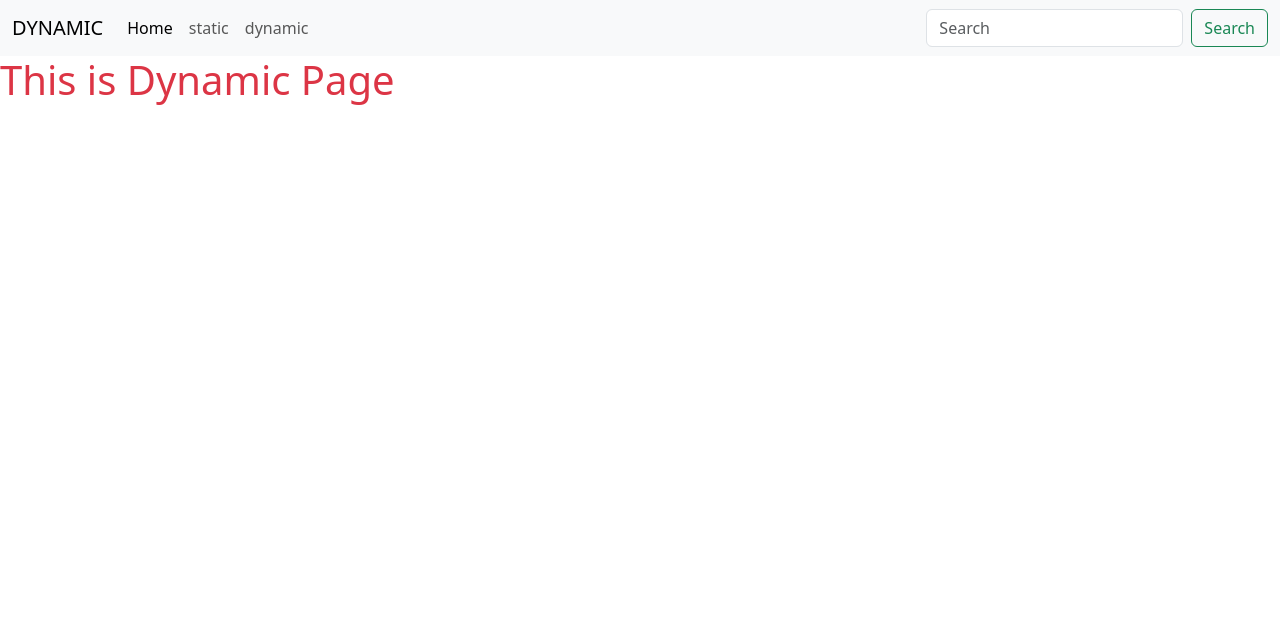
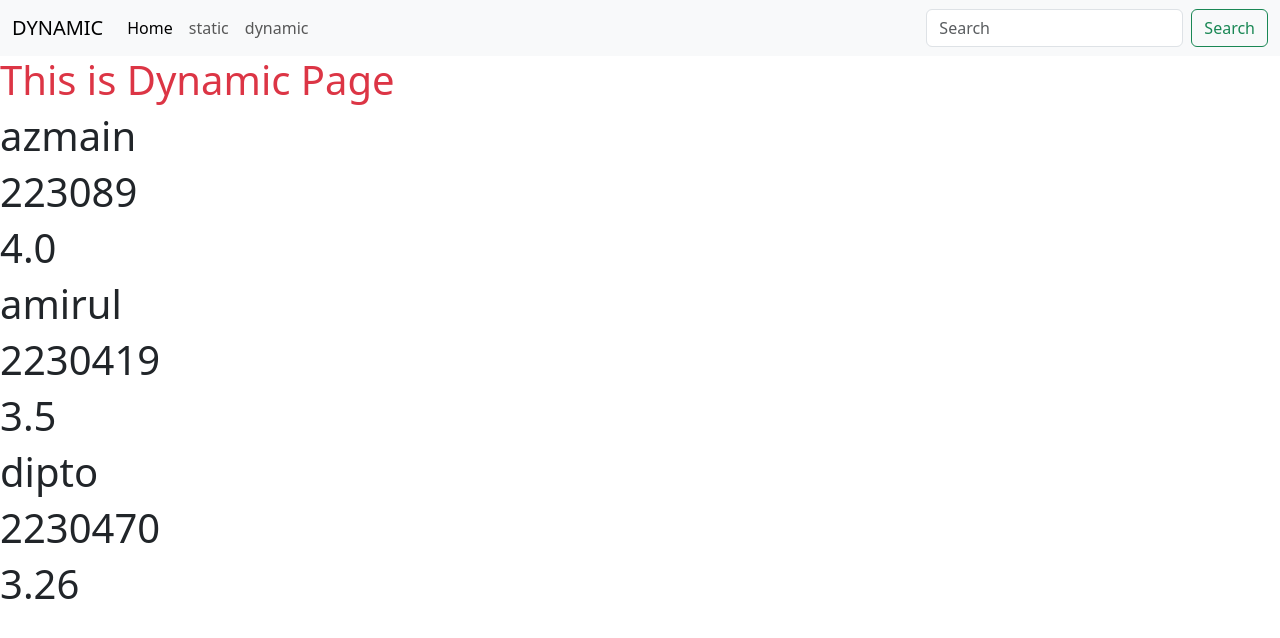
Before and after one commit to ItsMeSwaron/Web-Development-Teaching-Zone, a Django app: page /dynamic/ in a window 1280 px wide. Shown: the top 638 px of the page. Run offline with Django 5.2, Linux system fonts and the light colour scheme.

Commit message:
2nd Commit

```diff
--- a/project1/dynamic/templates/dynamic_view.html
+++ b/project1/dynamic/templates/dynamic_view.html
@@ -1,5 +1,18 @@
 {% extends 'base.html' %}
 
 {% block content %}
+
 <h1 class="text-danger">This is Dynamic Page </h1>
+
+{% for val in contents %}
+
+    <h1>{{val.name}}</h1>
+    <h1>{{val.id}}</h1>
+
+    {% if val.cgpa >= 3.10 %}
+        <h1>{{val.cgpa}}</h1>
+    {% endif %}
+
+{% endfor %}
+
 {% endblock %}
--- a/project1/dynamic/views.py
+++ b/project1/dynamic/views.py
@@ -2,5 +2,25 @@ from django.shortcuts import render
 
 # Create your views here.
 
+d = {
+    'contents':[
+        {
+            'name':'azmain',
+            'id':223089,
+            'cgpa':4.00,
+        },
+        {
+            'name':'amirul',
+            'id':2230419,
+            'cgpa':3.50,
+        },
+        {
+            'name':'dipto',
+            'id':2230470,
+            'cgpa':3.26,
+        },
+    ],
+}
+
 def printer(request):
-    return render(request, 'dynamic_view.html')
+    return render(request, 'dynamic_view.html', d)
```
